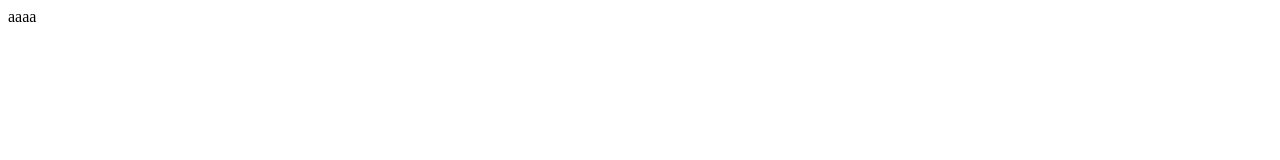
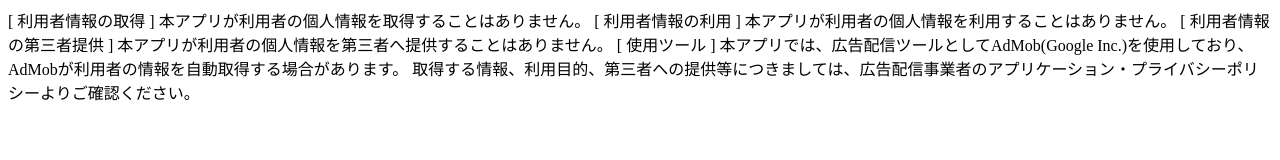
Before and after one commit to rrrkkk12345/rrrkkk12345.github.io, a plain HTML site: page index.html in a window 1280 px wide. Drawn offline with Linux system fonts and the light colour scheme.

Commit message:
Update index.html

```diff
--- a/index.html
+++ b/index.html
@@ -4,6 +4,20 @@
   <title>AA</title>
 </head>
 <body>
-aaaa
+[ 利用者情報の取得 ]
+本アプリが利用者の個人情報を取得することはありません。
+
+
+[ 利用者情報の利用 ]
+本アプリが利用者の個人情報を利用することはありません。
+
+
+[ 利用者情報の第三者提供 ]
+本アプリが利用者の個人情報を第三者へ提供することはありません。
+
+
+[ 使用ツール ]
+本アプリでは、広告配信ツールとしてAdMob(Google Inc.)を使用しており、AdMobが利用者の情報を自動取得する場合があります。 取得する情報、利用目的、第三者への提供等につきましては、広告配信事業者のアプリケーション・プライバシーポリシーよりご確認ください。
+
 </body>
 </html>
```
